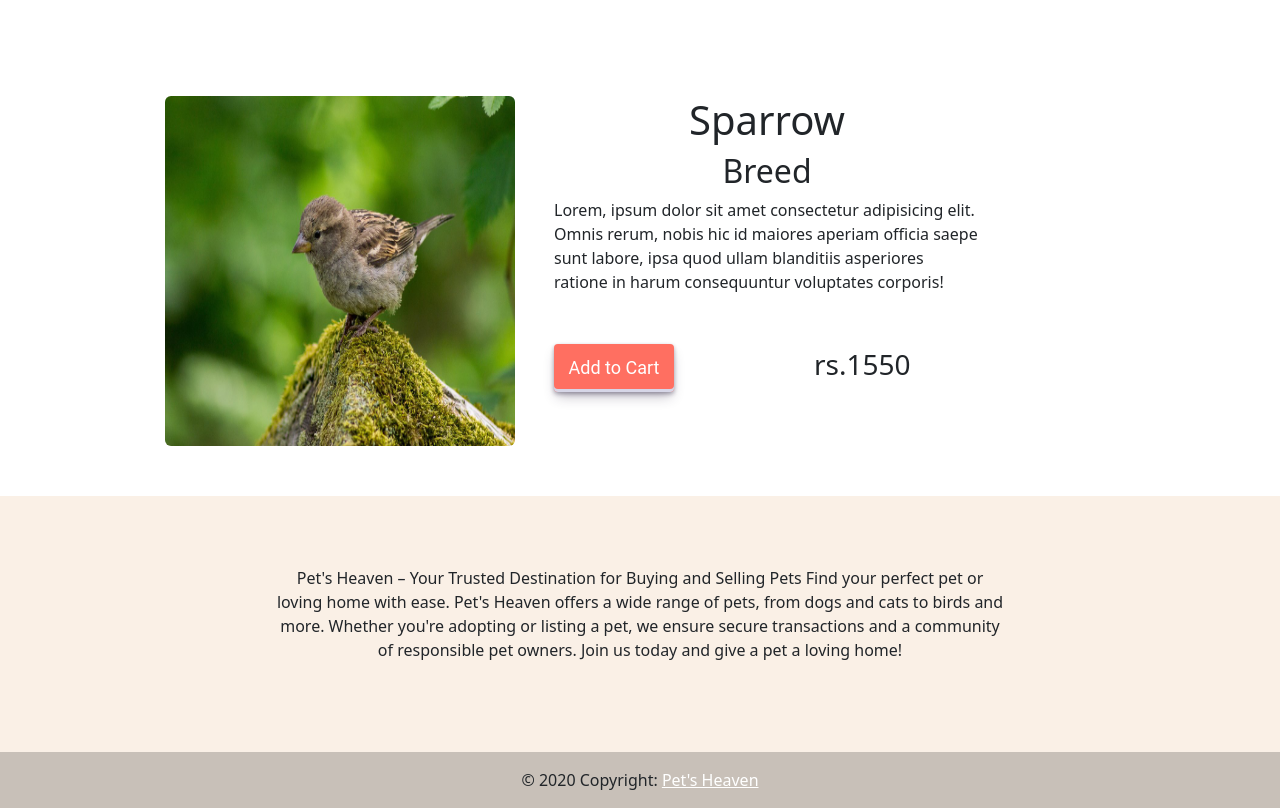
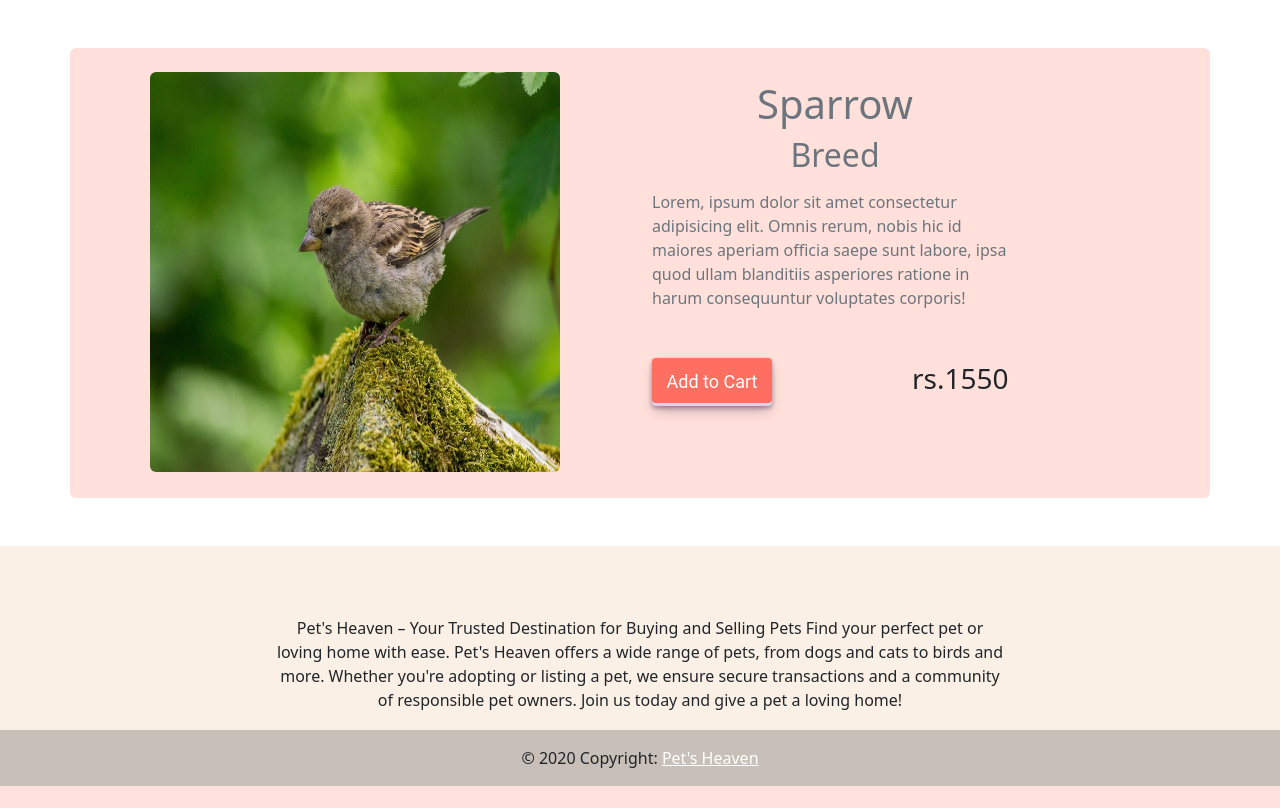
Before and after one commit to AmeeraUsman16/Online-Pets-Buying-and-Selling-Store, a PHP site: page /pets/pet-details.php in a window 1280 px wide. Shown: the part 76-884 px from the top of the page. After the commit the page ends 862 px from the top, so only its background shows below. Run offline with PHP 8.4, Linux system fonts and the light colour scheme.

Commit message:
Updated footer.php and created pet-details.php page

```diff
--- a/footer.php
+++ b/footer.php
@@ -19,28 +19,7 @@
       </section>
 
 
-      <!-- Section: Social -->
-      <section class="text-center mb-5">
-        <a href="" class="text-white me-4">
-          <i class="fab fa-facebook-f"></i>
-        </a>
-        <a href="" class="text-white me-4">
-          <i class="fab fa-twitter"></i>
-        </a>
-        <a href="" class="text-white me-4">
-          <i class="fab fa-google"></i>
-        </a>
-        <a href="" class="text-white me-4">
-          <i class="fab fa-instagram"></i>
-        </a>
-        <a href="" class="text-white me-4">
-          <i class="fab fa-linkedin"></i>
-        </a>
-        <a href="" class="text-white me-4">
-          <i class="fab fa-github"></i>
-        </a>
-      </section>
-      <!-- Section: Social -->
+
     </div>
     <!-- Grid container -->
 
--- a/pet-details.php
+++ b/pet-details.php
@@ -31,7 +31,7 @@
             display: inline-flex;
             font-family: 'Roboto', sans-serif;
             height: 48px;
-            width:120px;
+            width: 120px;
             justify-content: center;
             line-height: 1;
             list-style: none;
@@ -70,32 +70,30 @@
 
     <?php include 'nav.php'; ?>
 
-    <div class="mt-5 mb-5  text-dark p-5" style="height:400px">
+    <div class="mt-5 mb-5  container rounded" style="background:rgba(255, 99, 71, 0.2);height:450px">
         <!-- Adding padding for better spacing -->
-        <div class="row   d-flex justify-content-between" style="margin-left:90px;margin-right:90px;">
+        <div class="row d-flex justify-content-between ">
 
-            <div class="col-md-6 " style="max-width:350px;height:350px;margin:auto">
-                <img src="uploads/66fc51d4daf09.jpg" alt="Pets_image" class="rounded" style="max-width:350px;height:350px;margin-left:-12px">
+            <div class="col-md-6 mt-4 d-flex justify-content-center" >
+                <img src="uploads/66fc51d4daf09.jpg" alt="Pets_image" class="rounded  w-75 h-100 ">
             </div>
 
-            <div class="col-md-6  " style="max-width:450px;height:350px;margin-right:150px">
-                <div class="text-center">
+            <div class="col-md-6 container ms-0 mt-4 " style="max-width:390px;height:400px">
+                <div class="text-center mt-2 text-secondary">
                     <h1>Sparrow</h1>
                     <h2>Breed</h2>
-                </div>
-                <p>Lorem, ipsum dolor sit amet consectetur adipisicing elit. Omnis rerum, nobis hic
+                </div >
+                <p class="mt-3 text-secondary">Lorem, ipsum dolor sit amet consectetur adipisicing elit. Omnis rerum, nobis hic
                     id maiores aperiam officia saepe sunt labore,
                     ipsa quod ullam blanditiis asperiores ratione in harum consequuntur voluptates corporis!</p>
-                <div class="d-flex align-items-center" style="margin-top:50px">
-                    <button class="btn text-white  button-30" style="background: #FF6F61">Add to Cart</button>
-                    <h3 style="margin-left:140px">rs.1550</h3>
-                </div>
-
-
-            </div>
-
+                    <div class="d-flex align-items-center mt-5">
+                        <button class="btn text-white  button-30" style="background: #FF6F61">Add to Cart</button>
+                        <h3 style="margin-left:140px">rs.1550</h3>
+                    </div>
+          </div>
         </div>
     </div>
+
 
 
 
```
